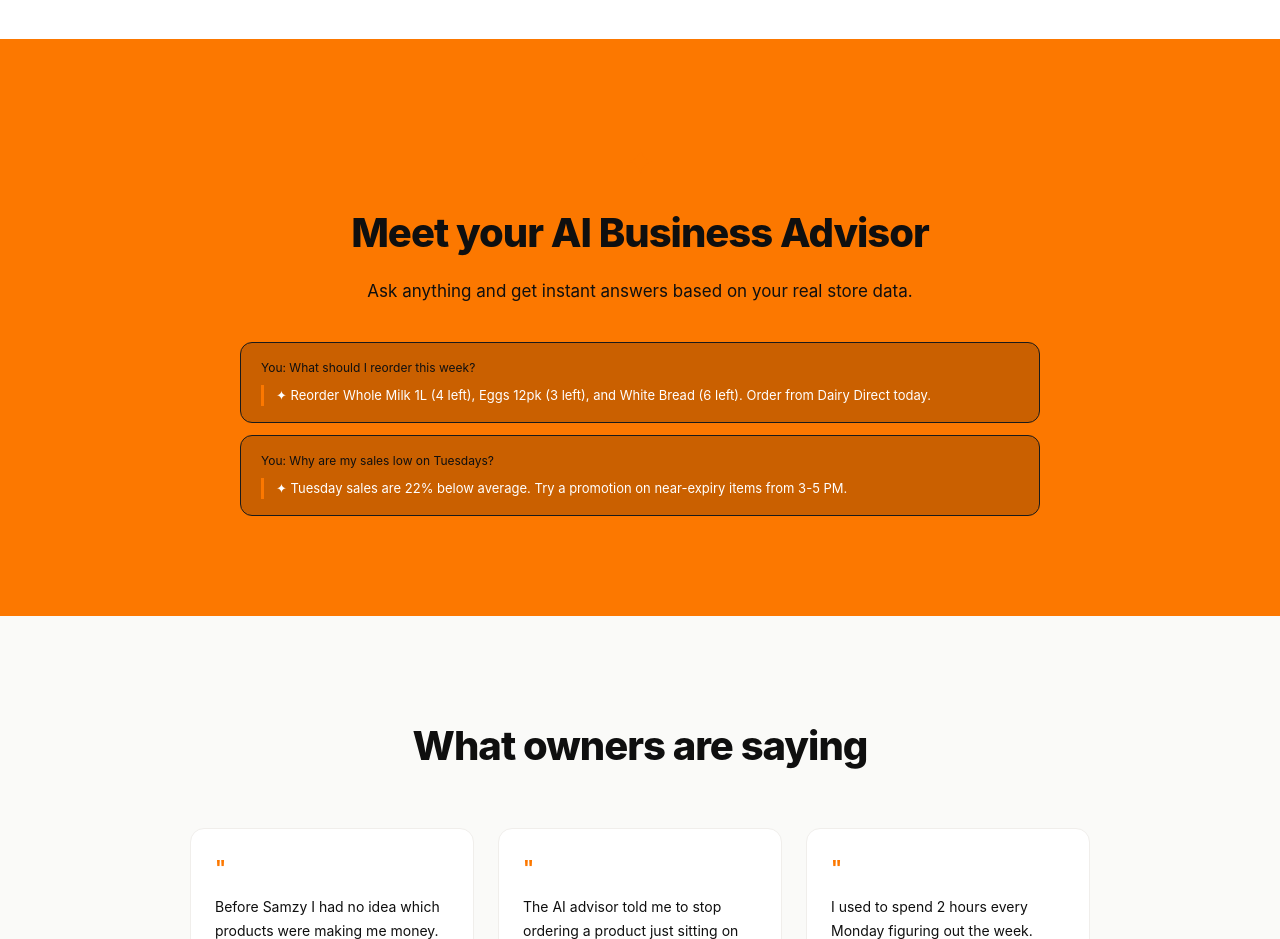
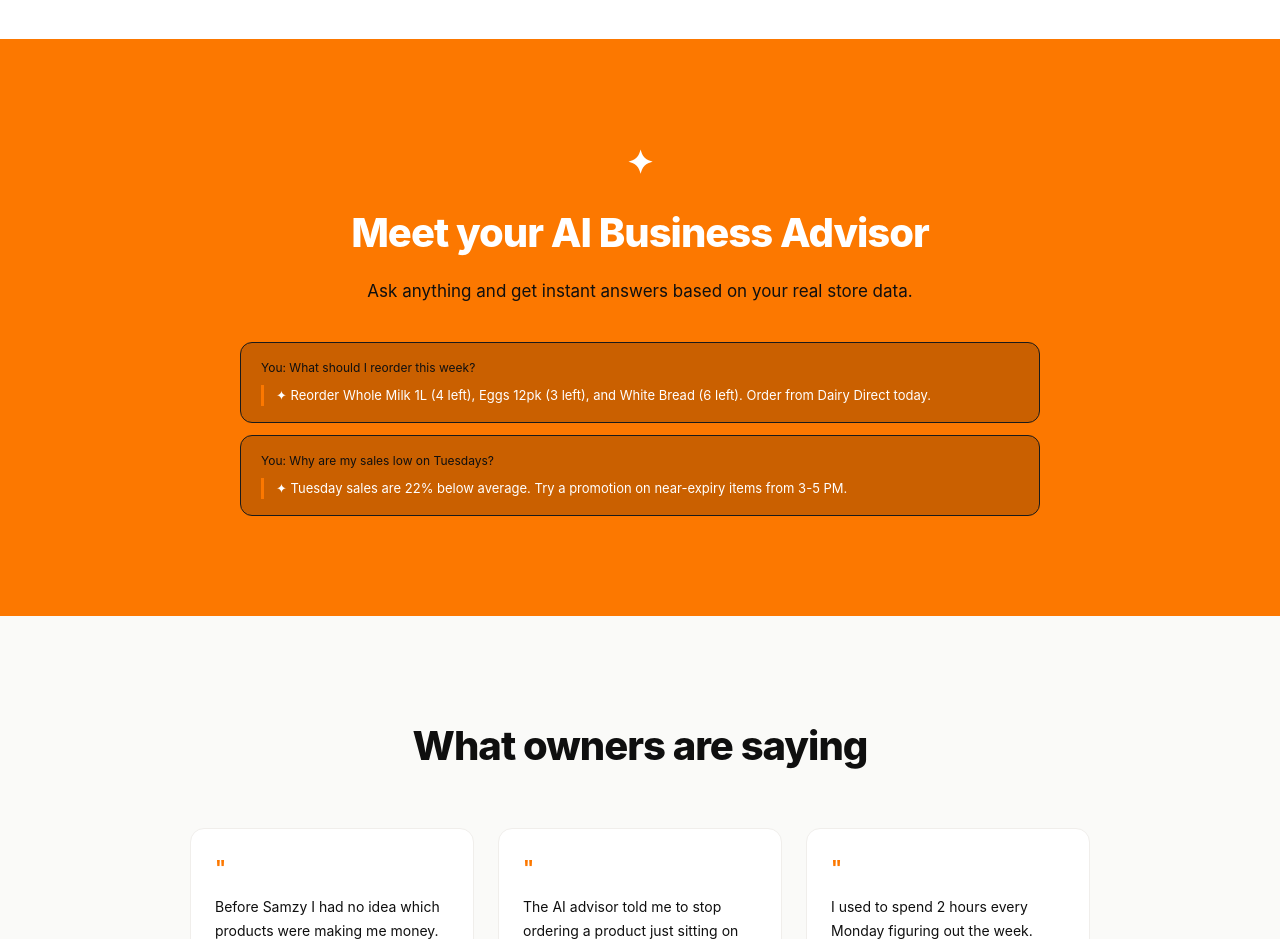
Before and after one commit to SamzyBusinessOperator/SAMZY, a Next.js app in the folder samzy-app/: page /landing in a window 1280 px wide. Shown: the part 2500-3439 px from the top of the page. Built offline with nearby package versions, Linux system fonts and the light colour scheme.

Commit message:
white text in AI section

```diff
--- a/samzy-app/app/landing/page.tsx
+++ b/samzy-app/app/landing/page.tsx
@@ -151,8 +151,8 @@
       {/* AI Section */}
       <section style={{ padding: isMobile ? "60px 20px" : "100px 48px", background: ORANGE }}>
         <div style={{ maxWidth: 800, margin: "0 auto", textAlign: "center" }}>
-          <div style={{ fontSize: 32, color: ORANGE, marginBottom: 16, fontWeight: 700 }}>✦</div>
-          <h2 style={{ fontSize: isMobile ? 28 : 40, fontWeight: 800, color: BLACK, marginBottom: 14, letterSpacing: -1 }}>Meet your AI Business Advisor</h2>
+          <div style={{ fontSize: 32, color: "#fff", marginBottom: 16, fontWeight: 700 }}>✦</div>
+          <h2 style={{ fontSize: isMobile ? 28 : 40, fontWeight: 800, color: "#fff", marginBottom: 14, letterSpacing: -1 }}>Meet your AI Business Advisor</h2>
           <p style={{ color: BLACK, fontSize: isMobile ? 15 : 17, lineHeight: 1.7, marginBottom: 36 }}>Ask anything and get instant answers based on your real store data.</p>
           <div style={{ display: "flex", flexDirection: "column", gap: 12, textAlign: "left" }}>
             {[
```
